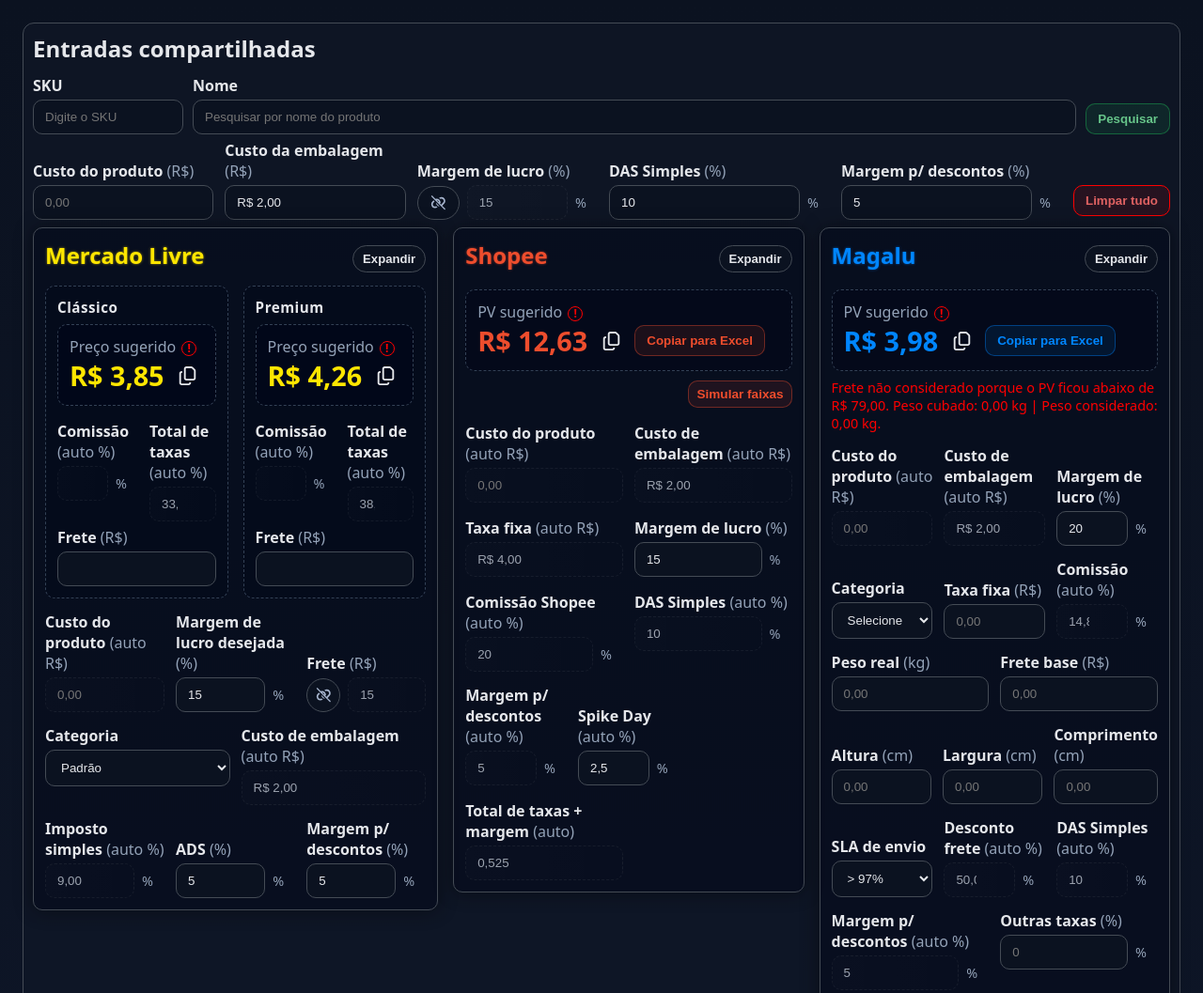
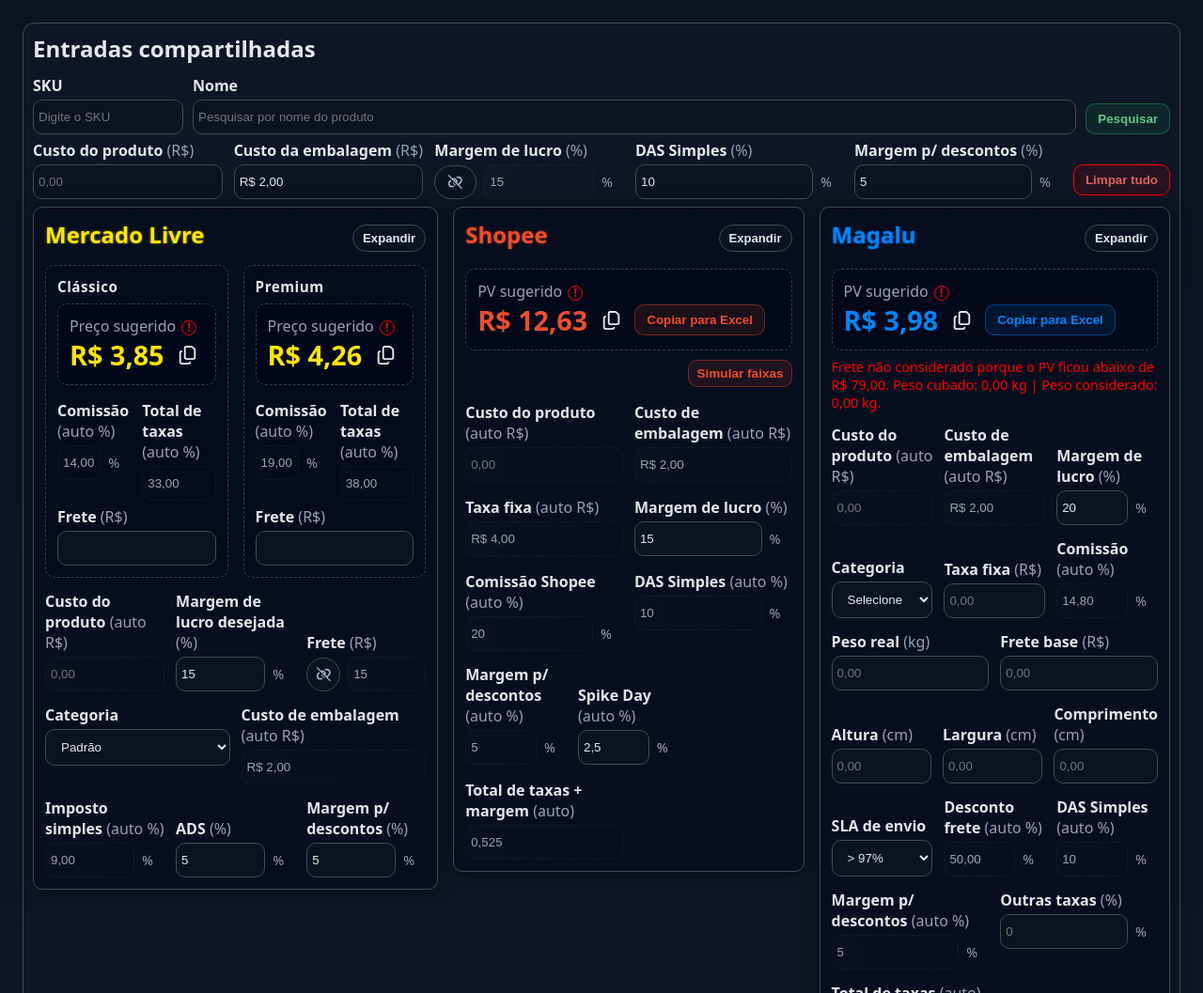
Before and after one commit to WilliamOtsuka/calculadora-mp, a website: page index.html in a window 1280 px wide. Shown: the top 1057 px of the page at 94% size. Drawn offline with nearby package versions, Linux system fonts and the light colour scheme.

Commit message:
melhoria nos inputs

```diff
--- a/css/style.css
+++ b/css/style.css
@@ -180,7 +180,7 @@ input[type="text"] {
   color: var(--text);
   border: 1px solid var(--border);
   border-radius: 10px;
-  padding: 10px 12px;
+  padding: 10px 5px;
   outline: none;
 }
 
@@ -191,7 +191,6 @@ input[readonly] {
   border-color: #ffffff0f;
   color: #9ca3af;
   opacity: 1;
-  padding-right: 40px;
   position: relative;
 }
 
@@ -253,6 +252,13 @@ input:focus {
   display: flex;
   gap: 8px;
   align-items: center;
+}
+
+.row input[type="number"],
+.row input[type="text"] {
+  flex: 1 1 auto;
+  min-width: 0;
+  max-width: 100%;
 }
 
 .sufix {
```
